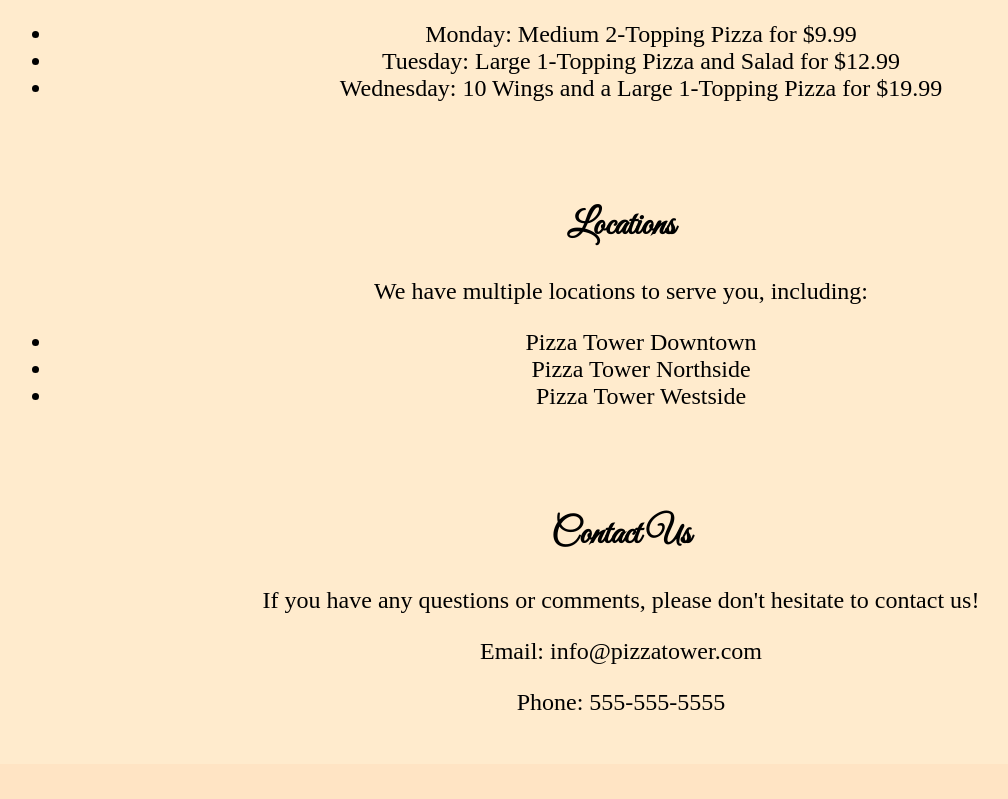
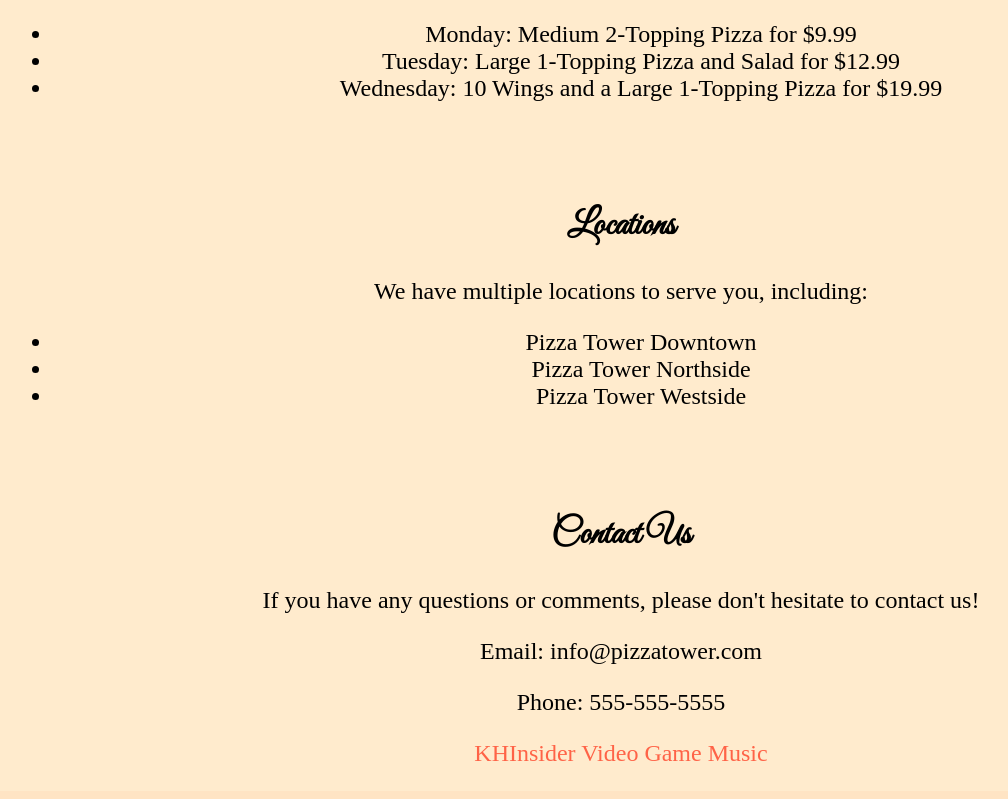
Before and after one commit to teal0009/RATFORFUN, a plain HTML site: page index.html in a window 1280 px wide. Shown: the part 1335-2134 px from the top of the page, without its empty margins (19-1027 px from the left). Before the commit the page ends 2107 px from the top, so only its background shows below. Drawn offline with Linux system fonts and the light colour scheme.

Commit message:
Update index.html
added khinsider link

```diff
--- a/index.html
+++ b/index.html
@@ -59,3 +59,4 @@
       <p>If you have any questions or comments, please don't hesitate to contact us!</p>
       <p>Email: info@pizzatower.com</p>
       <p>Phone: 555-555-5555</p>
+      <a href="https://downloads.khinsider.com/?u=2046317">KHInsider Video Game Music</a>
```
